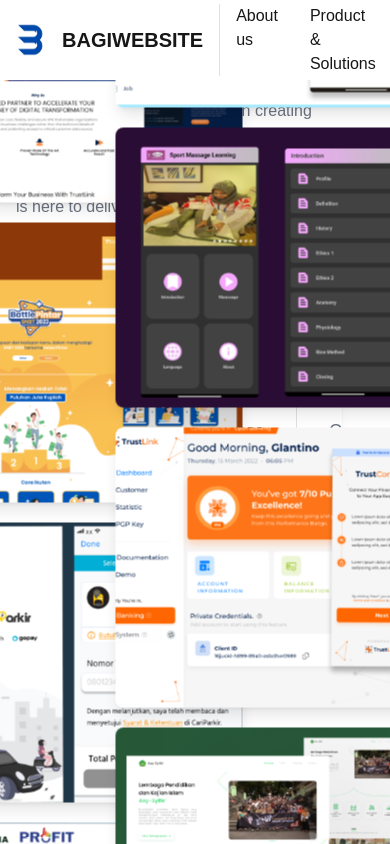
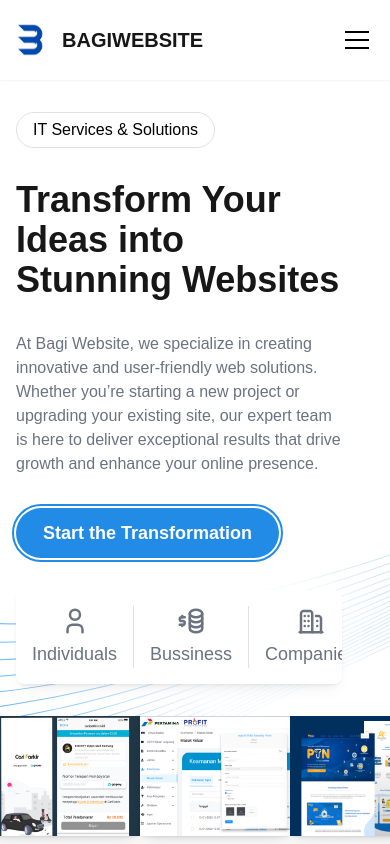
Before and after one commit to dystianen/new-portfolio, a Next.js app: page / in a window 390 px wide. Shown: the top 844 px of the page. Built offline with nearby package versions, Linux system fonts and the light colour scheme.

Commit message:
responsive hero section

```diff
--- a/app/components/header/index.tsx
+++ b/app/components/header/index.tsx
@@ -1,10 +1,16 @@
-import { Button, Container, Divider } from '@mantine/core';
+'use client';
+import { Burger, Button, Container, Divider, Drawer, Flex } from '@mantine/core';
+import { useDisclosure } from '@mantine/hooks';
 import { IconPhone } from '@tabler/icons-react';
 import Image from 'next/image';
 
 const Header = () => {
+  const [opened, { toggle }] = useDisclosure();
+
   return (
-    <header className="tw-fixed tw-w-full tw-top-0 tw-bg-white tw-z-10">
+    <header
+      className={`tw-fixed tw-w-full tw-top-0 tw-bg-white tw-z-10 ${opened ? '' : 'tw-shadow-sm'}`}
+    >
       <Container size={'xl'} className="tw-flex tw-justify-between tw-items-center tw-h-20">
         <div className="tw-flex tw-gap-4 tw-items-center">
           <Image
@@ -14,6 +20,7 @@ const Header = () => {
             height={30}
           />
           <h1 className="tw-font-bold tw-text-xl">BAGIWEBSITE</h1>
+          <div className="tw-hidden md:tw-flex tw-gap-4">
             <Divider orientation="vertical" />
             <nav>
               <ul className="tw-flex tw-gap-8">
@@ -23,10 +30,57 @@ const Header = () => {
               </ul>
             </nav>
           </div>
+        </div>
 
-        <Button size="md" variant="outline" radius={'xl'} leftSection={<IconPhone />}>
+        <Button
+          size="md"
+          variant="outline"
+          radius={'xl'}
+          leftSection={<IconPhone />}
+          display={{ base: 'none', sm: 'block' }}
+        >
           Contact Us
         </Button>
+
+        <Burger
+          opened={opened}
+          onClick={toggle}
+          aria-label="Toggle navigation"
+          display={{ base: 'block', sm: 'none' }}
+        />
+
+        <Drawer
+          opened={opened}
+          onClose={toggle}
+          title="Authentication"
+          position="top"
+          top={100}
+          zIndex={9}
+          styles={{
+            content: {
+              height: 'max-content'
+            }
+          }}
+        >
+          <Flex direction="column" gap={32}>
+            <nav className="tw-mt-8">
+              <ul className="tw-flex tw-flex-col tw-gap-8">
+                <li>About us</li>
+                <li>Product & Solutions</li>
+                <li>Project us</li>
+              </ul>
+            </nav>
+            <Button
+              size="md"
+              variant="outline"
+              w={'max-content'}
+              radius={'xl'}
+              leftSection={<IconPhone />}
+            >
+              Contact Us
+            </Button>
+          </Flex>
+        </Drawer>
       </Container>
     </header>
   );
--- a/app/layout.tsx
+++ b/app/layout.tsx
@@ -35,7 +35,7 @@ export default function RootLayout({
       <body className={`${geistSans.variable} ${geistMono.variable} antialiased`}>
         <MantineProvider theme={theme}>
           <Header />
-          <div className="tw-mt-20 lg:tw-mt-0">{children}</div>
+          <div className="tw-mt-28 lg:tw-mt-8">{children}</div>
         </MantineProvider>
       </body>
     </html>
--- a/app/page.tsx
+++ b/app/page.tsx
@@ -1,17 +1,19 @@
 'use client';
 
 import { Button, Card, Container, Divider, Flex, Grid, Image } from '@mantine/core';
+import { useMediaQuery } from '@mantine/hooks';
 import { IconBuildings, IconBusinessplan, IconUser } from '@tabler/icons-react';
 import Marquee from 'react-fast-marquee';
 import portfolio from './json/portofolio.json';
 
 export default function Home() {
+  const isMobile = useMediaQuery('(max-width: 62em)');
   return (
     <>
       <section className="tw-bg-pattern-wave tw-bg-cover">
         <Container
           size={'xl'}
-          className="tw-h-[100dvh] tw-flex tw-justify-center tw-gap-4 tw-items-center tw-overflow-hidden"
+          className="tw-flex tw-justify-center tw-gap-4 tw-items-center tw-overflow-hidden"
         >
           <Grid
             gutter={'xl'}
@@ -28,7 +30,7 @@ export default function Home() {
                 <Card withBorder radius={'xl'} w={'max-content'} py={5}>
                   IT Services & Solutions
                 </Card>
-                <h1 className="tw-text-6xl tw-font-bold">
+                <h1 className="tw-text-4xl lg:tw-text-6xl tw-font-bold">
                   Transform Your Ideas into Stunning Websites
                 </h1>
                 <p className="tw-text-gray-500">
@@ -51,49 +53,58 @@ export default function Home() {
                 </Button>
 
                 <Card shadow={'sm'} radius={'md'}>
-                  <Flex gap={'xl'} justify={'space-around'} className="tw-text-gray-500">
+                  <Flex
+                    gap={{ base: 'md', md: 'xl' }}
+                    justify={'space-around'}
+                    className="tw-text-gray-500"
+                  >
                     <Flex direction={'column'} gap={4} align={'center'}>
-                      <IconUser size={40} />
+                      <IconUser size={isMobile ? 30 : 40} />
                       <h1 className="tw-text-lg">Individuals</h1>
                     </Flex>
                     <Divider orientation="vertical" />
                     <Flex direction={'column'} gap={4} align={'center'}>
-                      <IconBusinessplan size={40} />
+                      <IconBusinessplan size={isMobile ? 30 : 40} />
                       <h1 className="tw-text-lg">Bussiness</h1>
                     </Flex>
                     <Divider orientation="vertical" />
                     <Flex direction={'column'} gap={4} align={'center'}>
-                      <IconBuildings size={40} />
+                      <IconBuildings size={isMobile ? 30 : 40} />
                       <h1 className="tw-text-lg">Companies</h1>
                     </Flex>
                   </Flex>
                 </Card>
               </Flex>
             </Grid.Col>
-            <Grid.Col span={{ base: 12, md: 6 }} className="tw-h-[100dvh]">
-              <Flex className="tw-h-[100dvh]" gap={20}>
-                <Marquee direction="down" style={{ overflowX: 'visible' }}>
+            <Grid.Col span={{ base: 12, md: 6 }}>
+              <Flex
+                direction={{ base: 'column', md: 'row' }}
+                className="tw-h-auto lg:tw-h-[100dvh]"
+                gap={20}
+              >
+                <Marquee direction={isMobile ? 'right' : 'down'} style={{ overflowX: 'visible' }}>
                   {portfolio.data1.map((it, index: number) => (
-                    <Image
-                      key={index}
-                      src={it.img}
-                      alt="bagiwebsite-profesional-group"
-                      className="tw-rounded-lg tw-shadow-lg"
-                      w={300}
-                      h={280}
-                      loading="lazy"
-                    />
+                    <div key={index} className="tw-shadow-sm">
+                      <Image
+                        src={it.img}
+                        alt="bagiwebsite-profesional-group"
+                        className="md:tw-rounded-lg tw-shadow-lg tw-object-contain"
+                        w={{ base: 150, md: 200, lg: 300 }}
+                        h={'auto'}
+                        loading="lazy"
+                      />
+                    </div>
                   ))}
                 </Marquee>
-                <Marquee direction="up" style={{ overflowX: 'visible' }}>
+                <Marquee direction={isMobile ? 'left' : 'up'} style={{ overflowX: 'visible' }}>
                   {portfolio.data2.map((it, index: number) => (
                     <Image
                       key={index}
                       src={it.img}
                       alt="bagiwebsite-profesional-group"
-                      className="tw-rounded-lg tw-shadow-lg"
-                      w={300}
-                      h={280}
+                      className="md:tw-rounded-lg tw-shadow-lg tw-object-contain"
+                      w={{ base: 150, md: 200, lg: 300 }}
+                      h={'auto'}
                       loading="lazy"
                     />
                   ))}
```
Lines whose indentation alone changed are shown as unchanged.
